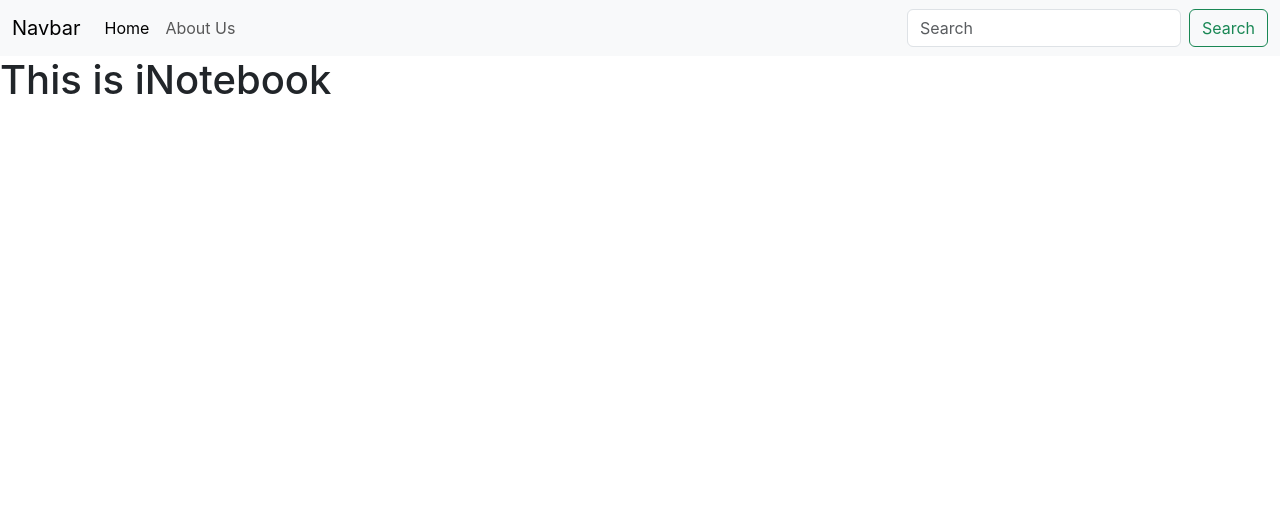
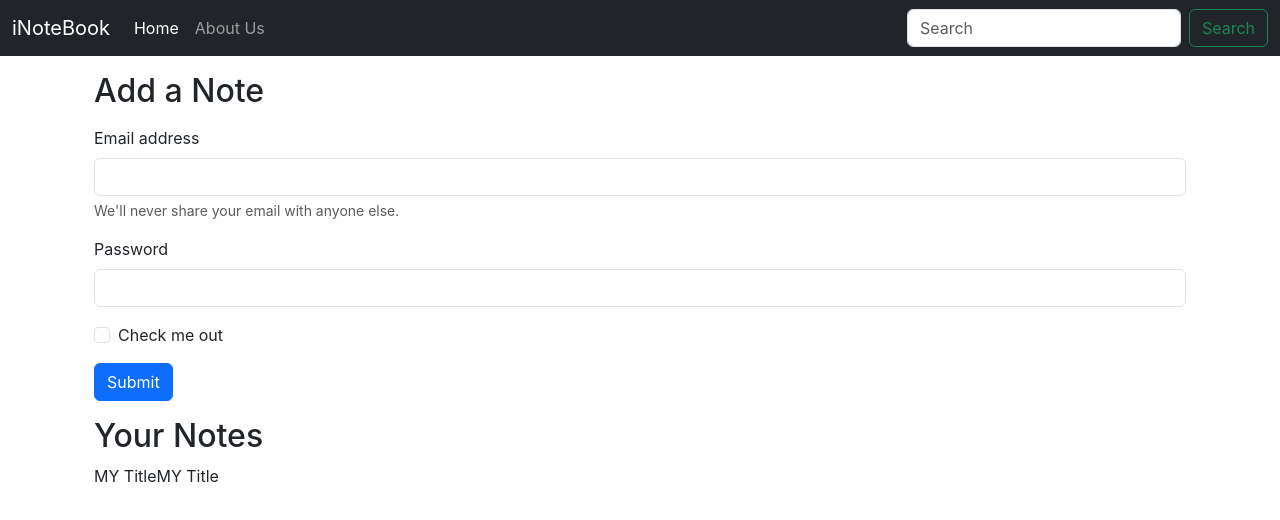
Before and after one commit to M-Yousuf123/inotebook, a React (Create React App) app: page / in a window 1280 px wide. Shown: the top 520 px of the page. Built offline with nearby package versions, Linux system fonts and the light colour scheme.

Commit message:
uselocation and fetching notes

```diff
--- a/src/App.js
+++ b/src/App.js
@@ -16,10 +16,12 @@ function App() {
   <NoteState>
     <BrowserRouter>
       <Navbar/>
+    <div className="container">
       <Routes>
         <Route path="/" element={<Home/>}/>
         <Route path="/about" element={<About/>}/>
       </Routes>
+    </div>
     </BrowserRouter>
   </NoteState>
 
--- a/src/components/About.js
+++ b/src/components/About.js
@@ -1,13 +1,10 @@
 import React, { useContext, useEffect } from 'react'
 import NoteContext from '../context/notes/noteContext'
 const About = () => {
-  const a = useContext(NoteContext)
-  useEffect(()=>{
-    a.update()
-  }, [])
+
   return (
     <div>
-      This is about {a.state.name} and he is in class {a.state.class}
+      This is about
     </div>
   )
 }
--- a/src/components/Home.js
+++ b/src/components/Home.js
@@ -1,9 +1,35 @@
-import React from 'react'
-
+import React, { useContext } from 'react'
+import NoteContext from '../context/notes/noteContext';
 const Home = () => {
+  const context = useContext(NoteContext);
+  const {notes, setNotes} = context;
   return (
     <div>
-      <h1>This is iNotebook</h1>
+      <div className="container my-3">
+      <h2>Add a Note</h2>
+      <form className='my-3'>
+        <div className="mb-3">
+          <label for="exampleInputEmail1" className="form-label">Email address</label>
+          <input type="email" className="form-control" id="exampleInputEmail1" aria-describedby="emailHelp" />
+          <div id="emailHelp" className="form-text">We'll never share your email with anyone else.</div>
+        </div>
+        <div className="mb-3">
+          <label for="exampleInputPassword1" className="form-label">Password</label>
+          <input type="password" className="form-control" id="exampleInputPassword1" />
+        </div>
+        <div className="mb-3 form-check">
+          <input type="checkbox" className="form-check-input" id="exampleCheck1" />
+          <label className="form-check-label" for="exampleCheck1">Check me out</label>
+        </div>
+        <button type="submit" className="btn btn-primary">Submit</button>
+      </form>
+      </div>
+      <div className="container my-3">
+      <h2>Your Notes</h2>
+      {notes.map((note)=>{
+        return note.title
+      })}
+      </div>
     </div>
   )
 }
--- a/src/components/Navbar.js
+++ b/src/components/Navbar.js
@@ -1,20 +1,22 @@
-import React from 'react'
-import { Link } from 'react-router-dom'
+import React, {useEffect} from 'react'
+import { Link, useLocation } from 'react-router-dom';
+
 const Navbar = () => {
+  let location = useLocation()
   return (
-    <nav className="navbar navbar-expand-lg bg-body-tertiary">
+    <nav className="navbar navbar-expand-lg navbar-dark bg-dark">
     <div className="container-fluid">
-      <Link className="navbar-brand" to="/">Navbar</Link>
+      <Link className="navbar-brand" to="/">iNoteBook</Link>
       <button className="navbar-toggler" type="button" dataBsToggle="collapse" dataBsTarget="#navbarSupportedContent" ariaControls="navbarSupportedContent" ariaExpanded="false" ariaLabel="Toggle navigation">
         <span className="navbar-toggler-icon"></span>
       </button>
       <div className="collapse navbar-collapse" id="navbarSupportedContent">
         <ul className="navbar-nav me-auto mb-2 mb-lg-0">
           <li className="nav-item">
-            <Link className="nav-link active" ariaCurrent="page" to="/">Home</Link>
+            <Link className={`nav-link ${location.pathname === "/"?"active":""}`} ariaCurrent="page" to="/">Home</Link>
           </li>
           <li className="nav-item">
-            <Link className="nav-link" to="/about">About Us</Link>
+            <Link className={`nav-link ${location.pathname === "/about"?"active":""}`} to="/about">About Us</Link>
           </li>
         </ul>
         <form className="d-flex" role="search">
--- a/src/context/notes/NoteState.js
+++ b/src/context/notes/NoteState.js
@@ -2,21 +2,29 @@ import { useState } from "react";
 import NoteContext from "./noteContext";
 
 const NoteState = (props)=>{
-    const s1 = {
-        "name":"Harry",
-        "class":"5b"
-    }
-    const [state, setstate] = useState(s1);
-    const update=()=>{
-        setTimeout(() => {
-            setstate({
-                "name":"larry",
-                "class":"10b"
-            })
-        }, 1000);
-    }
+    const notesInitial = [
+        {
+          "_id": "64b90f65bceb698d8943f5e7",
+          "user": "64b520ecd0de7f585d105221",
+          "title": "MY Title",
+          "description": "Please wake up early",
+          "tag": "personal",
+          "date": "2023-07-20T10:41:41.054Z",
+          "__v": 0
+        },
+        {
+          "_id": "64b91849320b6d3aab86677f",
+          "user": "64b520ecd0de7f585d105221",
+          "title": "MY Title",
+          "description": "Please wake up early",
+          "tag": "personal",
+          "date": "2023-07-20T11:19:37.102Z",
+          "__v": 0
+        }
+      ]
+    const [notes, setNotes] = useState(notesInitial)
     return (
-        <NoteContext.Provider value={{state, update}}>
+        <NoteContext.Provider value={{notes, setNotes}}>
             {props.children}
         </NoteContext.Provider>
     )
```
Also changed, not shown: 1 other file (tests, documents, lock files or other folders).
